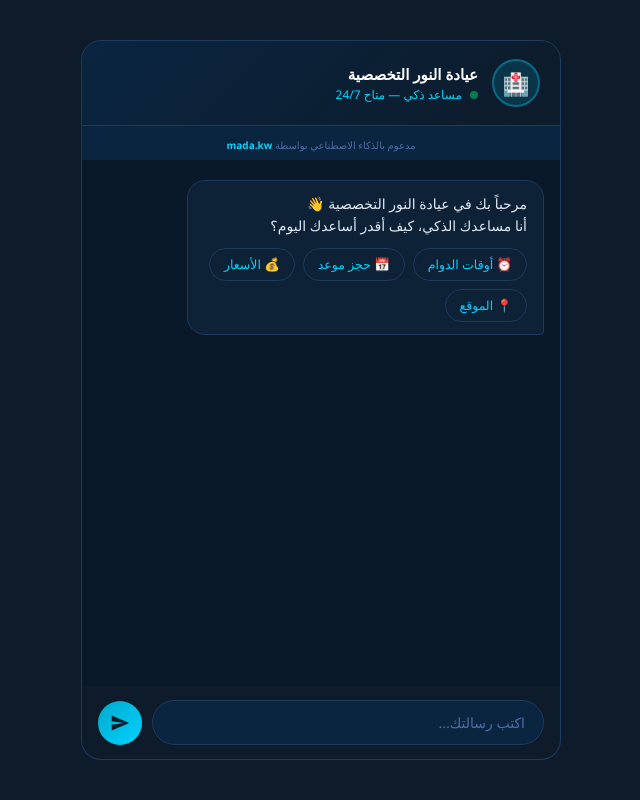
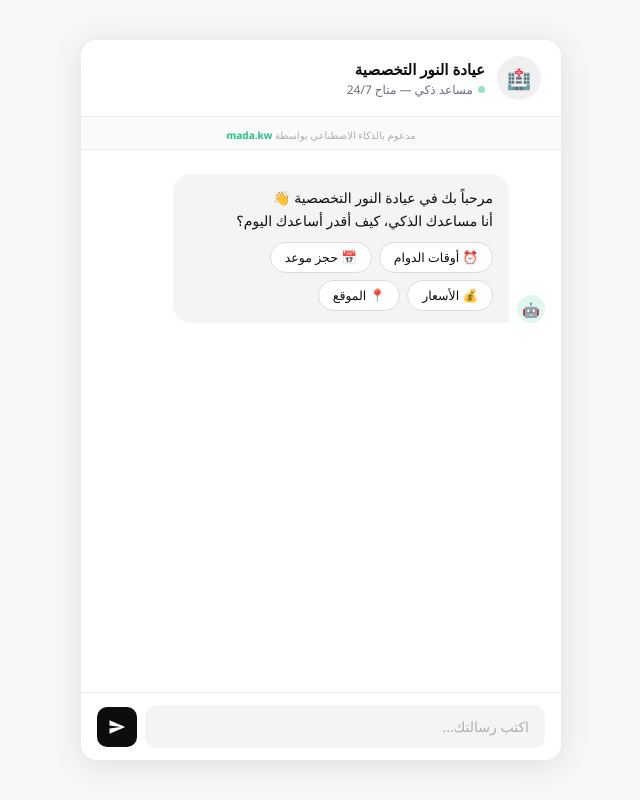
Before and after one commit to dharyy51-hash/mada-clinic-bot, a Flask app: page / in a window 1280 px wide. Shown: the whole page, without its empty margins (319-959 px from the left). Run offline with Flask 3, Linux system fonts and the light colour scheme.

Commit message:
redesign chat UI to light theme

```diff
--- a/templates/index.html
+++ b/templates/index.html
@@ -9,7 +9,7 @@
 
     body {
       font-family: 'Segoe UI', Arial, sans-serif;
-      background: #0D1B2A;
+      background: #F7F7F8;
       display: flex;
       justify-content: center;
       align-items: center;
@@ -24,50 +24,54 @@
       flex-direction: column;
       height: 90vh;
       max-height: 750px;
+      background: #fff;
+      border-radius: 16px;
+      box-shadow: 0 4px 32px rgba(0,0,0,0.10);
+      overflow: hidden;
     }
 
     /* Header */
     .header {
-      background: linear-gradient(135deg, #0A2540, #0D1B2A);
-      border: 1px solid #1E3A5F;
-      border-radius: 20px 20px 0 0;
-      padding: 18px 20px;
+      background: #fff;
+      border-bottom: 1px solid #EBEBEB;
+      padding: 16px 20px;
       display: flex;
       align-items: center;
-      gap: 14px;
+      gap: 12px;
     }
 
     .header-icon {
-      width: 48px;
-      height: 48px;
-      background: #00D4FF22;
-      border: 2px solid #00D4FF55;
+      width: 44px;
+      height: 44px;
+      background: #F0F0F0;
       border-radius: 50%;
       display: flex;
       align-items: center;
       justify-content: center;
-      font-size: 22px;
+      font-size: 20px;
     }
 
     .header-info h2 {
-      color: #fff;
+      color: #0D0D0D;
       font-size: 15px;
-      font-weight: 700;
+      font-weight: 600;
     }
 
     .header-info p {
-      color: #00D4FF;
+      color: #6E6E80;
       font-size: 12px;
       margin-top: 2px;
+      display: flex;
+      align-items: center;
+      gap: 5px;
     }
 
     .status-dot {
-      width: 8px;
-      height: 8px;
-      background: #00E676;
+      width: 7px;
+      height: 7px;
+      background: #19C37D;
       border-radius: 50%;
       display: inline-block;
-      margin-left: 5px;
       animation: pulse 2s infinite;
     }
 
@@ -79,19 +83,18 @@
     /* Powered by */
     .powered {
       text-align: center;
-      padding: 6px;
-      background: #0A2540;
-      border-left: 1px solid #1E3A5F;
-      border-right: 1px solid #1E3A5F;
+      padding: 5px;
+      background: #FAFAFA;
+      border-bottom: 1px solid #EBEBEB;
     }
 
     .powered span {
       font-size: 10px;
-      color: #4A6FA5;
+      color: #AEAEAE;
     }
 
     .powered a {
-      color: #00D4FF;
+      color: #19C37D;
       text-decoration: none;
       font-weight: 600;
     }
@@ -100,60 +103,76 @@
     .messages {
       flex: 1;
       overflow-y: auto;
-      padding: 20px 16px;
-      background: #0A1929;
-      border-left: 1px solid #1E3A5F;
-      border-right: 1px solid #1E3A5F;
+      padding: 24px 16px;
+      background: #fff;
       display: flex;
       flex-direction: column;
-      gap: 12px;
+      gap: 16px;
     }
 
     .messages::-webkit-scrollbar { width: 4px; }
     .messages::-webkit-scrollbar-track { background: transparent; }
-    .messages::-webkit-scrollbar-thumb { background: #1E3A5F; border-radius: 4px; }
+    .messages::-webkit-scrollbar-thumb { background: #EBEBEB; border-radius: 4px; }
+
+    .msg-row {
+      display: flex;
+      align-items: flex-end;
+      gap: 8px;
+    }
+
+    .msg-row.user { flex-direction: row-reverse; }
+
+    .avatar {
+      width: 28px;
+      height: 28px;
+      border-radius: 50%;
+      display: flex;
+      align-items: center;
+      justify-content: center;
+      font-size: 14px;
+      flex-shrink: 0;
+    }
+
+    .avatar.bot { background: #19C37D22; }
+    .avatar.user { background: #F0F0F0; }
 
     .msg {
-      max-width: 80%;
+      max-width: 75%;
       padding: 12px 16px;
       border-radius: 18px;
       font-size: 14px;
-      line-height: 1.6;
-      animation: fadeIn 0.25s ease;
+      line-height: 1.65;
+      animation: fadeIn 0.2s ease;
     }
 
     @keyframes fadeIn {
-      from { opacity: 0; transform: translateY(8px); }
+      from { opacity: 0; transform: translateY(6px); }
       to   { opacity: 1; transform: translateY(0); }
     }
 
     .msg.bot {
-      background: #0D2137;
-      border: 1px solid #1E3A5F;
-      color: #E0EAF5;
-      align-self: flex-start;
+      background: #F4F4F5;
+      color: #0D0D0D;
       border-bottom-right-radius: 4px;
     }
 
     .msg.user {
-      background: linear-gradient(135deg, #00A8CC, #00D4FF);
-      color: #0D1B2A;
-      font-weight: 500;
-      align-self: flex-end;
+      background: #0D0D0D;
+      color: #fff;
       border-bottom-left-radius: 4px;
     }
 
     .typing {
       display: flex;
-      gap: 5px;
+      gap: 4px;
       align-items: center;
-      padding: 12px 16px;
+      padding: 14px 16px;
     }
 
     .typing span {
-      width: 8px;
-      height: 8px;
-      background: #00D4FF;
+      width: 7px;
+      height: 7px;
+      background: #AEAEAE;
       border-radius: 50%;
       animation: bounce 1.2s infinite;
     }
@@ -163,79 +182,77 @@
 
     @keyframes bounce {
       0%, 60%, 100% { transform: translateY(0); }
-      30% { transform: translateY(-8px); }
+      30% { transform: translateY(-6px); }
     }
 
     /* Input area */
     .input-area {
-      background: #0D1B2A;
-      border: 1px solid #1E3A5F;
-      border-top: none;
-      border-radius: 0 0 20px 20px;
-      padding: 14px 16px;
+      background: #fff;
+      border-top: 1px solid #EBEBEB;
+      padding: 12px 16px;
       display: flex;
-      gap: 10px;
+      gap: 8px;
       align-items: center;
     }
 
     #userInput {
       flex: 1;
-      background: #0A2540;
-      border: 1px solid #1E3A5F;
-      border-radius: 25px;
-      padding: 12px 18px;
-      color: #fff;
+      background: #F4F4F5;
+      border: none;
+      border-radius: 12px;
+      padding: 12px 16px;
+      color: #0D0D0D;
       font-size: 14px;
       font-family: inherit;
       outline: none;
-      transition: border-color 0.2s;
       direction: rtl;
+      transition: background 0.2s;
     }
 
-    #userInput:focus { border-color: #00D4FF55; }
-    #userInput::placeholder { color: #4A6FA5; }
+    #userInput:focus { background: #EBEBEB; }
+    #userInput::placeholder { color: #AEAEAE; }
 
     #sendBtn {
-      width: 44px;
-      height: 44px;
-      background: linear-gradient(135deg, #00A8CC, #00D4FF);
+      width: 40px;
+      height: 40px;
+      background: #0D0D0D;
       border: none;
-      border-radius: 50%;
+      border-radius: 10px;
       cursor: pointer;
       display: flex;
       align-items: center;
       justify-content: center;
-      transition: transform 0.15s, opacity 0.15s;
+      transition: background 0.15s, transform 0.1s;
       flex-shrink: 0;
     }
 
-    #sendBtn:hover { transform: scale(1.08); }
+    #sendBtn:hover { background: #333; }
     #sendBtn:active { transform: scale(0.95); }
-    #sendBtn:disabled { opacity: 0.5; cursor: not-allowed; }
-
-    #sendBtn svg { fill: #0D1B2A; }
+    #sendBtn:disabled { background: #EBEBEB; cursor: not-allowed; }
+    #sendBtn svg { fill: #fff; }
+    #sendBtn:disabled svg { fill: #AEAEAE; }
 
     /* Quick replies */
     .quick-replies {
       display: flex;
       flex-wrap: wrap;
-      gap: 8px;
-      margin-top: 4px;
+      gap: 7px;
+      margin-top: 10px;
     }
 
     .quick-btn {
-      background: #0D2137;
-      border: 1px solid #1E3A5F;
-      color: #00D4FF;
+      background: #fff;
+      border: 1px solid #DCDCDC;
+      color: #0D0D0D;
       border-radius: 20px;
-      padding: 7px 14px;
+      padding: 6px 14px;
       font-size: 12.5px;
       cursor: pointer;
       font-family: inherit;
-      transition: background 0.2s;
+      transition: background 0.15s, border-color 0.15s;
     }
 
-    .quick-btn:hover { background: #1E3A5F; }
+    .quick-btn:hover { background: #F4F4F5; border-color: #AEAEAE; }
   </style>
 </head>
 <body>
@@ -257,14 +274,17 @@
 
   <!-- Messages -->
   <div class="messages" id="messages">
+    <div class="msg-row bot">
+      <div class="avatar bot">🤖</div>
       <div class="msg bot">
         مرحباً بك في {{ clinic.business_name }} 👋<br>
         أنا مساعدك الذكي، كيف أقدر أساعدك اليوم؟
-      <div class="quick-replies" style="margin-top:10px">
+        <div class="quick-replies">
           <button class="quick-btn" onclick="sendQuick('أوقات الدوام')">⏰ أوقات الدوام</button>
           <button class="quick-btn" onclick="sendQuick('أبي أحجز موعد')">📅 حجز موعد</button>
           <button class="quick-btn" onclick="sendQuick('الأسعار')">💰 الأسعار</button>
           <button class="quick-btn" onclick="sendQuick('الموقع')">📍 الموقع</button>
+        </div>
       </div>
     </div>
   </div>
@@ -273,7 +293,7 @@
   <div class="input-area">
     <input type="text" id="userInput" placeholder="اكتب رسالتك..." autocomplete="off"/>
     <button id="sendBtn" onclick="sendMessage()">
-      <svg width="20" height="20" viewBox="0 0 24 24">
+      <svg width="18" height="18" viewBox="0 0 24 24">
         <path d="M2 21l21-9L2 3v7l15 2-15 2v7z"/>
       </svg>
     </button>
@@ -296,19 +316,39 @@
   }
 
   function addMsg(text, role) {
+    const row = document.createElement("div");
+    row.className = `msg-row ${role}`;
+
+    const avatar = document.createElement("div");
+    avatar.className = `avatar ${role}`;
+    avatar.textContent = role === "bot" ? "🤖" : "👤";
+
     const div = document.createElement("div");
     div.className = `msg ${role}`;
     div.innerHTML = text.replace(/\n/g, "<br>");
-    messagesEl.appendChild(div);
+
+    row.appendChild(avatar);
+    row.appendChild(div);
+    messagesEl.appendChild(row);
     messagesEl.scrollTop = messagesEl.scrollHeight;
   }
 
   function showTyping() {
+    const row = document.createElement("div");
+    row.className = "msg-row bot";
+    row.id = "typing";
+
+    const avatar = document.createElement("div");
+    avatar.className = "avatar bot";
+    avatar.textContent = "🤖";
+
     const div = document.createElement("div");
     div.className = "msg bot typing";
-    div.id = "typing";
     div.innerHTML = '<span></span><span></span><span></span>';
-    messagesEl.appendChild(div);
+
+    row.appendChild(avatar);
+    row.appendChild(div);
+    messagesEl.appendChild(row);
     messagesEl.scrollTop = messagesEl.scrollHeight;
   }
 
```
Lines whose indentation alone changed are shown as unchanged.
